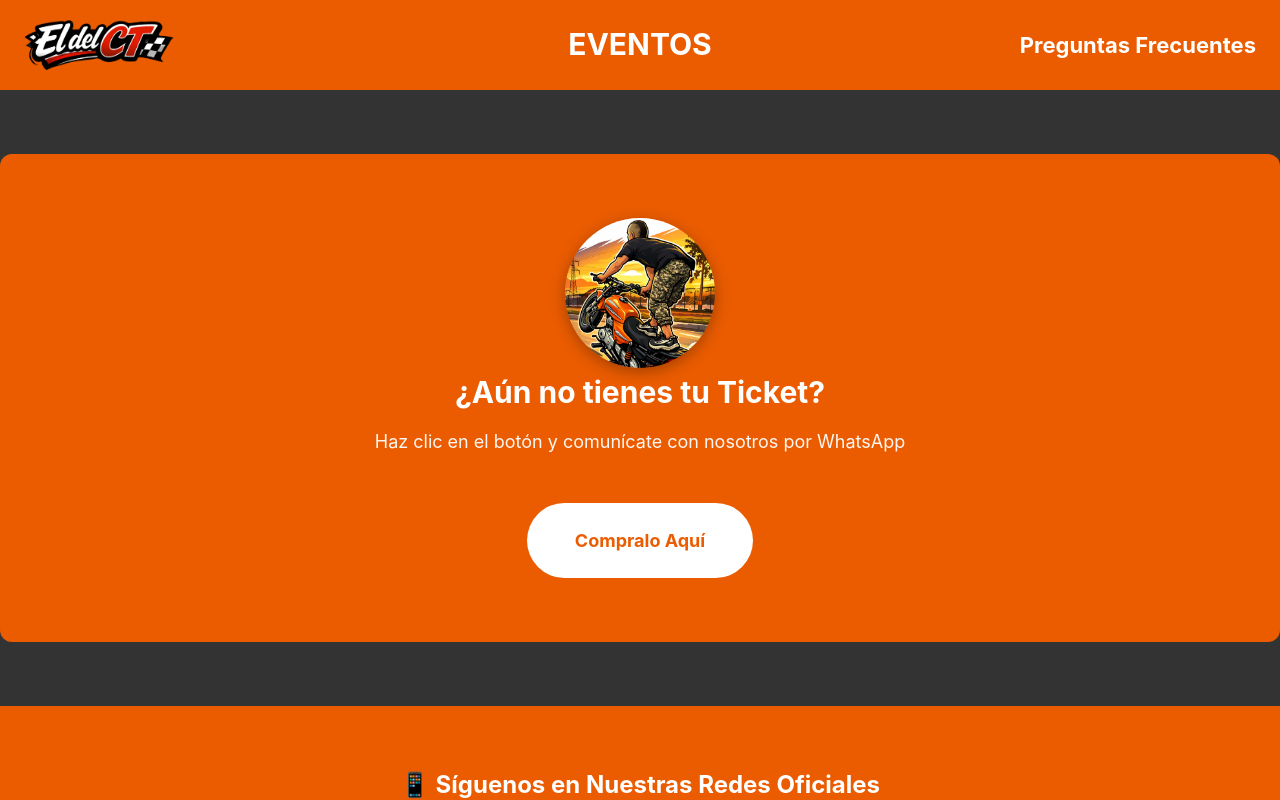
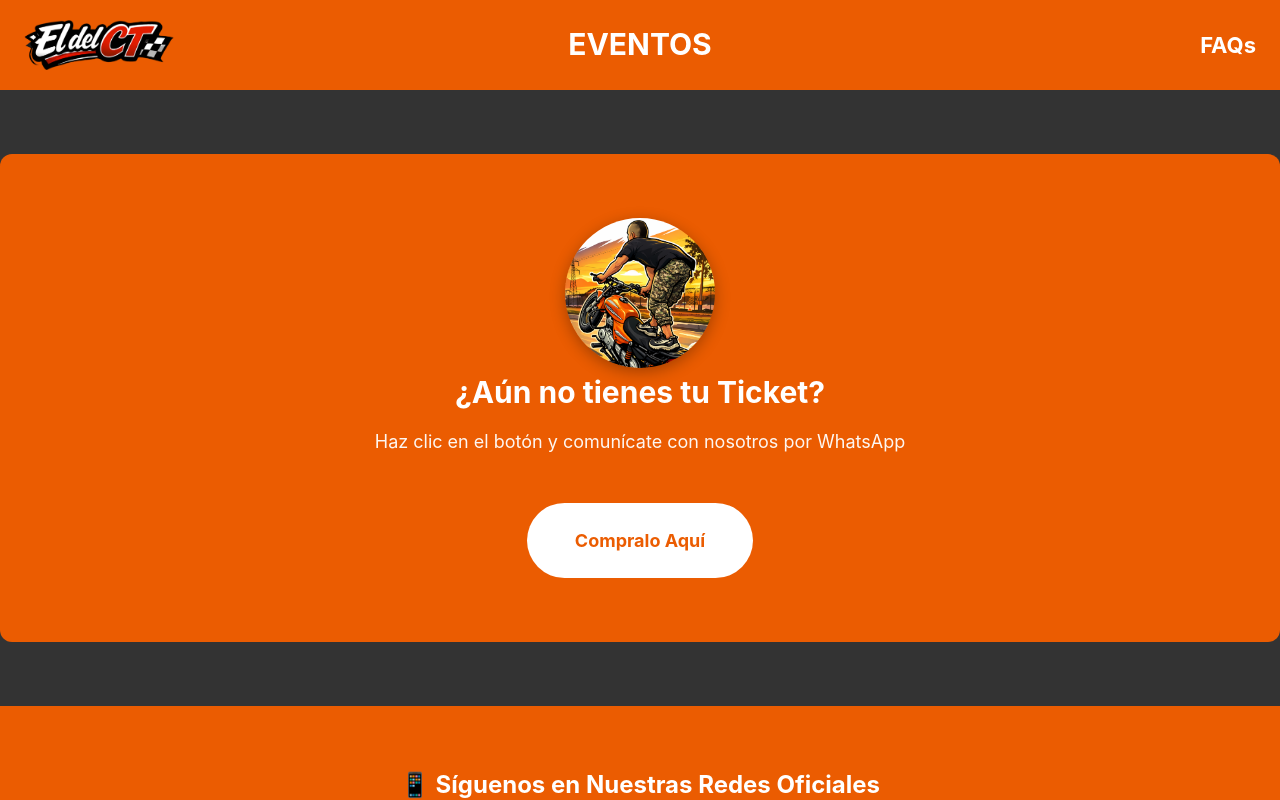
Before and after one commit to DanielSalvadorP/CT-Eventos, a Next.js app: page / in a window 1280 px wide. Shown: the top 800 px of the page. Built offline with nearby package versions, Linux system fonts and the light colour scheme.

Commit message:
cambio a botón de preguntas frecuentes

```diff
--- a/src/components/common/Header.jsx
+++ b/src/components/common/Header.jsx
@@ -18,7 +18,7 @@ export function Header({ isAdmin = false, onLogout }) {
       }}>
         {/* LOGO */}
         <div style={{
-          width: '300px',
+          width: '200px',
           display: 'flex',
           alignItems: 'center',
           justifyContent: 'flex-start'
@@ -38,7 +38,7 @@ export function Header({ isAdmin = false, onLogout }) {
 
         {/* PREGUNTAS FRECUENTES */}
         <div style={{
-          width: '300px',
+          width: '200px',
           display: 'flex',
           alignItems: 'center',
           justifyContent: 'flex-end',
@@ -53,7 +53,7 @@ export function Header({ isAdmin = false, onLogout }) {
           onMouseEnter={(e) => e.currentTarget.style.opacity = '0.8'}
           onMouseLeave={(e) => e.currentTarget.style.opacity = '1'}
           >
-            Preguntas Frecuentes
+            FAQs
           </Link>
         </div>
       </div>
```
Also changed, not shown: pages/index.jsx (+1 -1 lines).
